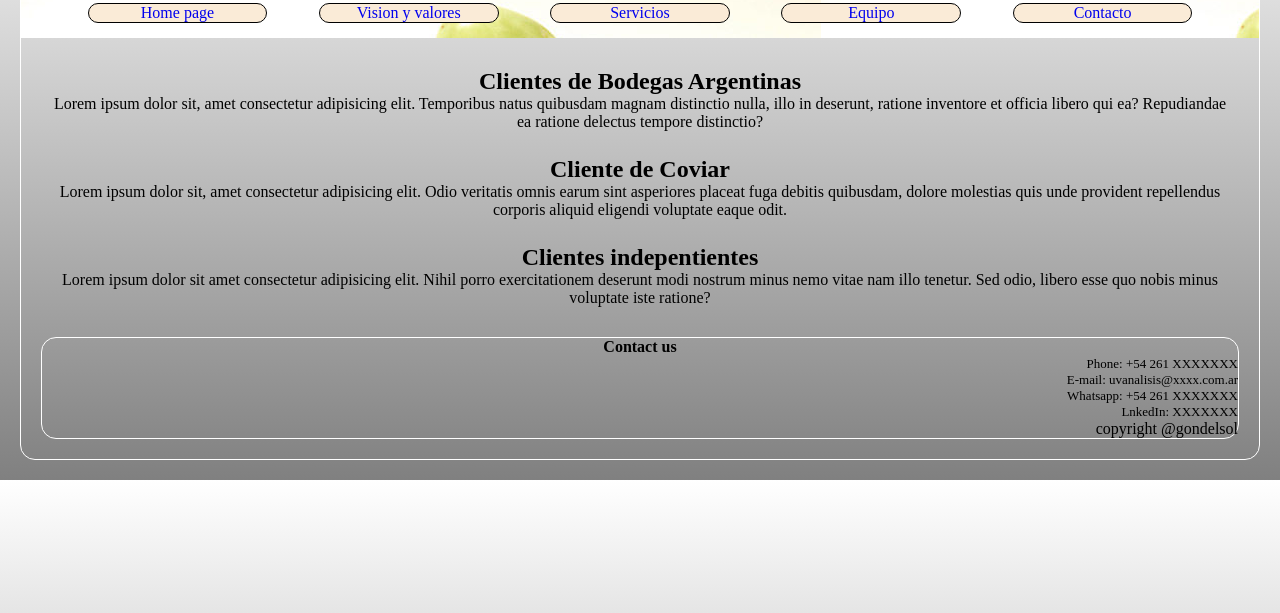
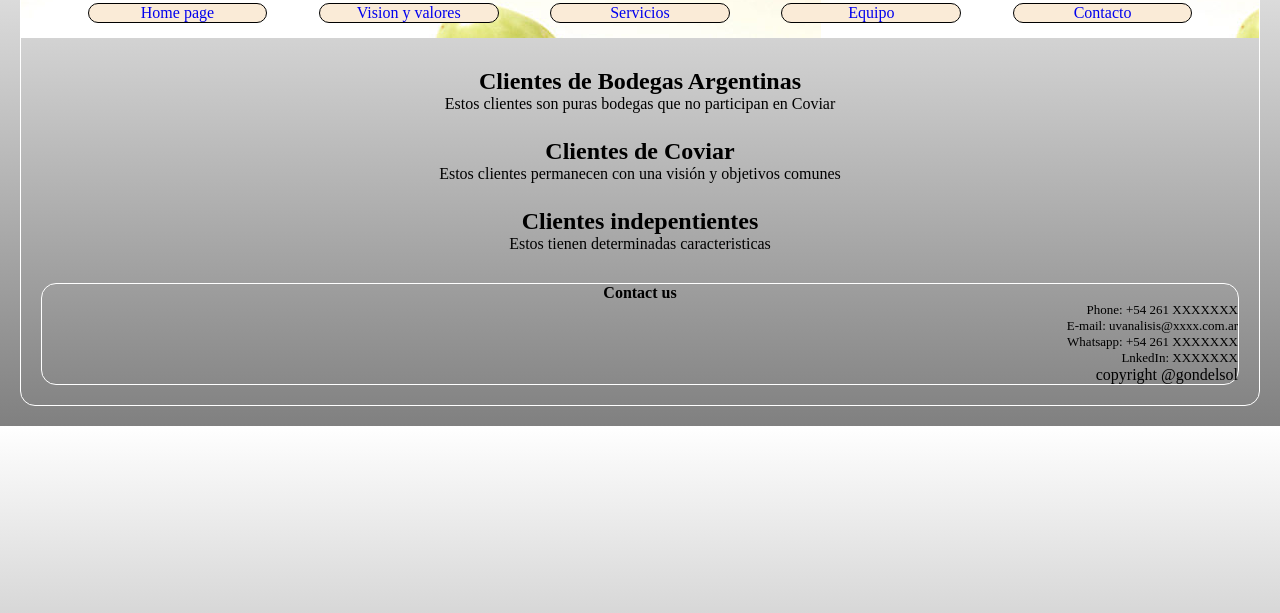
Before and after one commit to gondelsol/gondelsol, a plain HTML site: page html/clientes.html in a window 1280 px wide. Shown: the part 169-782 px from the top of the page. Drawn offline with Linux system fonts and the light colour scheme; a web font is replaced by a local one.

Commit message:
agregue una descripción de los clientes

```diff
--- a/html/clientes.html
+++ b/html/clientes.html
@@ -30,15 +30,15 @@
       <section class=clientes>
         <div class="cliente uno">
             <h2>Clientes de Bodegas Argentinas</h2>
-            <p>Lorem ipsum dolor sit, amet consectetur adipisicing elit. Temporibus natus quibusdam magnam distinctio nulla, illo in deserunt, ratione inventore et officia libero qui ea? Repudiandae ea ratione delectus tempore distinctio?</p>
+            <p>Estos clientes son puras bodegas que no participan en Coviar</p>
         </div>
         <div class="cliente dos">
-          <h2>Cliente  de Coviar</h2>
-          <p>Lorem ipsum dolor sit, amet consectetur adipisicing elit. Odio veritatis omnis earum sint asperiores placeat fuga debitis quibusdam, dolore molestias quis unde provident repellendus corporis aliquid eligendi voluptate eaque odit.</p>
+          <h2>Clientes de Coviar</h2>
+          <p>Estos clientes permanecen con una visión y objetivos comunes</p>
       </div>
       <div class="cliente 3">
           <h2>Clientes indepentientes</h2>
-          <p>Lorem ipsum dolor sit amet consectetur adipisicing elit. Nihil porro exercitationem deserunt modi nostrum minus nemo vitae nam illo tenetur. Sed odio, libero esse quo nobis minus voluptate iste ratione?</p>
+          <p>Estos tienen determinadas caracteristicas</p>
       </div>
 
       </section>
```
